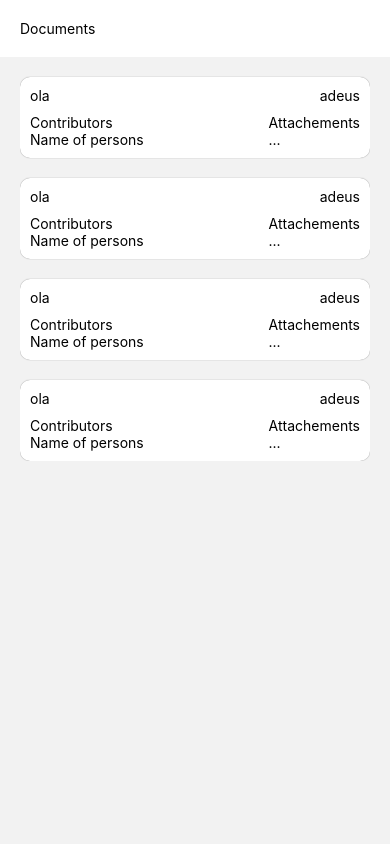
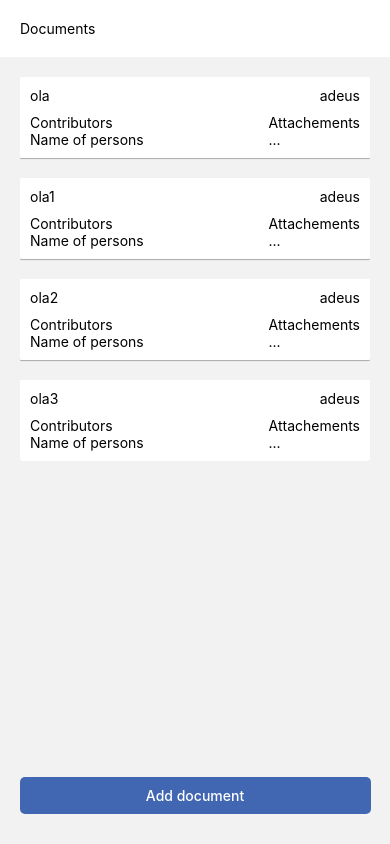
Before and after one commit to filipelsimoes/document-app, a React Native app: screen /DocumentScreen in a window 390 px wide. Built offline with nearby package versions, Linux system fonts and the light colour scheme.

Commit message:
WIP - style of screen

```diff
--- a/documents-app/src/components/document/index.js
+++ b/documents-app/src/components/document/index.js
@@ -30,14 +30,14 @@ const styles = StyleSheet.create({
     container: {
         display: 'flex',
         shadowColor: '#000',
-        shadowOffset: { width: 0, height: 0 },
-        shadowOpacity: 0.5,
+        shadowOffset: { width: 0, height: 1 },
+        shadowOpacity: 0.3,
         shadowRadius: 1,
         elevation: 5,
         padding: 10,
         backgroundColor: 'white',
         marginTop: 20,
-        borderRadius: 10
+        borderRadius: 1
 
     },
     titleContainer: {
--- /dev/null
+++ b/documents-app/src/components/list/index.js
@@ -0,0 +1,21 @@
+import { StyleSheet, Text, View, FlatList } from 'react-native'
+import React from 'react'
+import DocumentBox from '../document'
+
+export default function DocumentList({data}) {
+  return (
+    <View style={styles.listContainer}>
+                <FlatList
+                    data={data}
+                    keyExtractor={item => item.title}
+                    renderItem={({item}) => <DocumentBox document={item} key={item.title}/>}
+                />
+    </View>
+)}
+
+const styles = StyleSheet.create({
+    listContainer: {
+        display: 'flex',
+        marginHorizontal: 20,
+    },
+})
--- a/documents-app/src/screens/DocumentScreen/index.js
+++ b/documents-app/src/screens/DocumentScreen/index.js
@@ -1,17 +1,17 @@
-import { StyleSheet, Text, View, StatusBar, FlatList } from 'react-native'
+import { StyleSheet, Text, View, TouchableOpacity } from 'react-native'
 import React from 'react'
 import CustomStatusBar from '../../components/status-bar'
-import DocumentBox from '../../components/document'
 import { SafeAreaView, SafeAreaProvider, useSafeAreaInsets} from 'react-native-safe-area-context';
+import DocumentList from '../../components/list';
 
 export default function DocumentScreen() {
 
 
     const teste = [
         { title: 'ola',
-    version: 'adeus'} ,{ title: 'ola',
-    version: 'adeus'} ,{ title: 'ola',
-    version: 'adeus'} ,{ title: 'ola',
+    version: 'adeus'} ,{ title: 'ola1',
+    version: 'adeus'} ,{ title: 'ola2',
+    version: 'adeus'} ,{ title: 'ola3',
     version: 'adeus'}
     ]
 
@@ -23,14 +23,14 @@ export default function DocumentScreen() {
         </View>
 
         <View style={styles.body}>
-            <View style={styles.listContainer}>
-                <FlatList
-                    data={teste}
-                    keyExtractor={item => item.title}
-                    renderItem={({item}) => <DocumentBox document={item}/>}
-                />
+            <DocumentList data={teste}/>
+        </View>
+        <TouchableOpacity>
+             <View style={styles.addButton}>
+                <Text style={styles.addButtonLabel}>Add document</Text>
             </View>
-        </View>
+        </TouchableOpacity>
+
       </SafeAreaProvider>
 
   )
@@ -41,12 +41,23 @@ const styles = StyleSheet.create({
         display: 'flex',
         flex: 1,
     },
-    listContainer: {
-        display: 'flex',
-        marginHorizontal: 20,
-    },
     header: {
         padding: 20,
         backgroundColor: 'white',
+    },
+    addButton: {
+        // paddingHorizontal: 100,
+        paddingVertical: 10,
+        width: '90%',
+        position: 'absolute',
+        bottom: 30,
+        backgroundColor: '#4267B2',
+        alignSelf: 'center',
+        borderRadius: 5
+    },
+    addButtonLabel: {
+        textAlign: 'center',
+        color: 'white',
+        fontWeight: '500'
     }
 })
```
